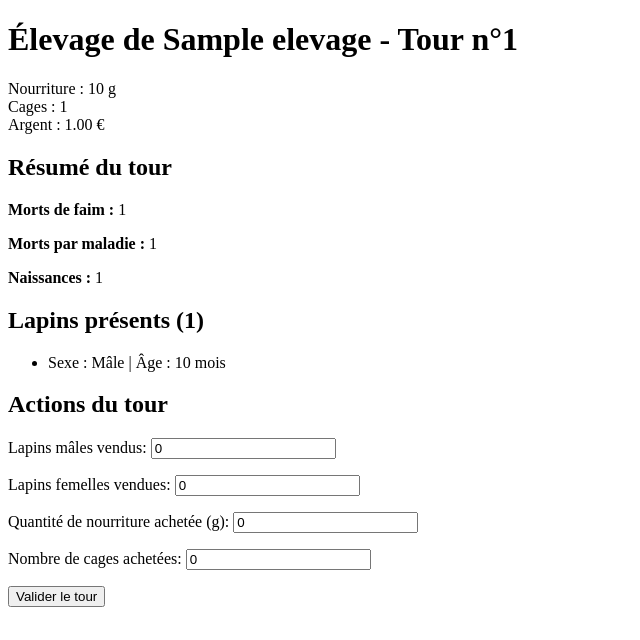
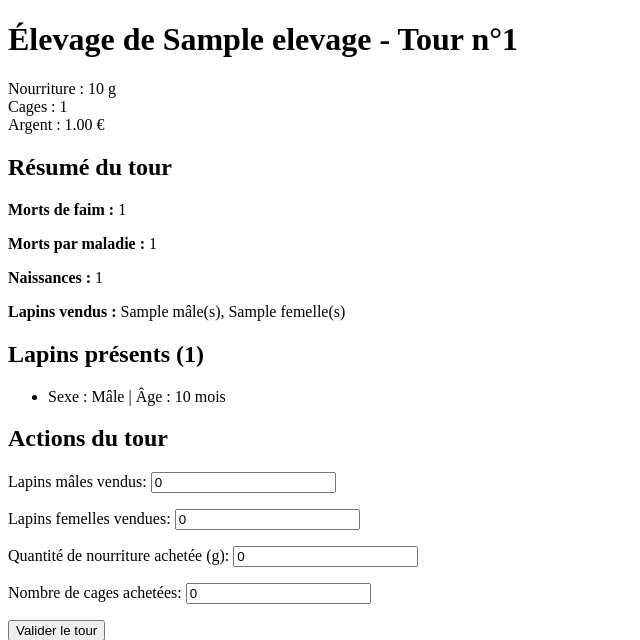
Before and after one commit to maelhnr/elevage-Mael-Honore, a Django app: template elevage/lapin/templates/elevage/elevage.html in a window 1280 px wide. Shown: the top 640 px of the page, without its empty margins (0-640 px from the left). Run offline with Django 4.2, Linux system fonts and the light colour scheme; tables that the repository leaves empty hold one stand-in row (values such as "Sample post"); the template is opened without the code that fills it: values that come from a table or form of the project are taken from there, most other values are stand-ins (such as "Sample title", 1, 10 or a date in 2020).

Commit message:
Ajout lapins vendus dans le resume du tour ainsi qu'un message lorsque rien ne s'est passé

```diff
--- a/elevage/lapin/templates/elevage/elevage.html
+++ b/elevage/lapin/templates/elevage/elevage.html
@@ -40,6 +40,19 @@
         {% if resultats_tour.naissances %}
             <p><strong>Naissances :</strong> {{ resultats_tour.naissances|length }}</p>
         {% endif %}
+
+        {% if lapins_vendus_m or lapins_vendus_f %}
+             <p><strong>Lapins vendus :</strong>
+                {{ lapins_vendus_m }} mâle(s),
+                {{ lapins_vendus_f }} femelle(s)
+            </p>
+        {% endif %}
+
+        {% if not resultats_tour.morts_faim and not resultats_tour.naissances and not resultats_tour.morts_maladie and not lapins_vendus_m and not lapins_vendus_f %}
+             <p><em>Aucun événement notable ce tour.</em></p>
+        {% endif %}
+
+
     </div>
 {% endif %}
 
--- a/elevage/lapin/views.py
+++ b/elevage/lapin/views.py
@@ -94,6 +94,7 @@ def elevage(request, elevage_id):
         'form': form if not elevage.fin_du_jeu else None,
         'resultats_tour': resultats_tour if form_is_valid else None,
         'fin_du_jeu': elevage.fin_du_jeu,
-
+        'lapins_vendus_m': vendus_m if form_is_valid else 0,
+        'lapins_vendus_f': vendus_f if form_is_valid else 0,
     }
     return render(request, 'elevage/elevage.html', context)
```
